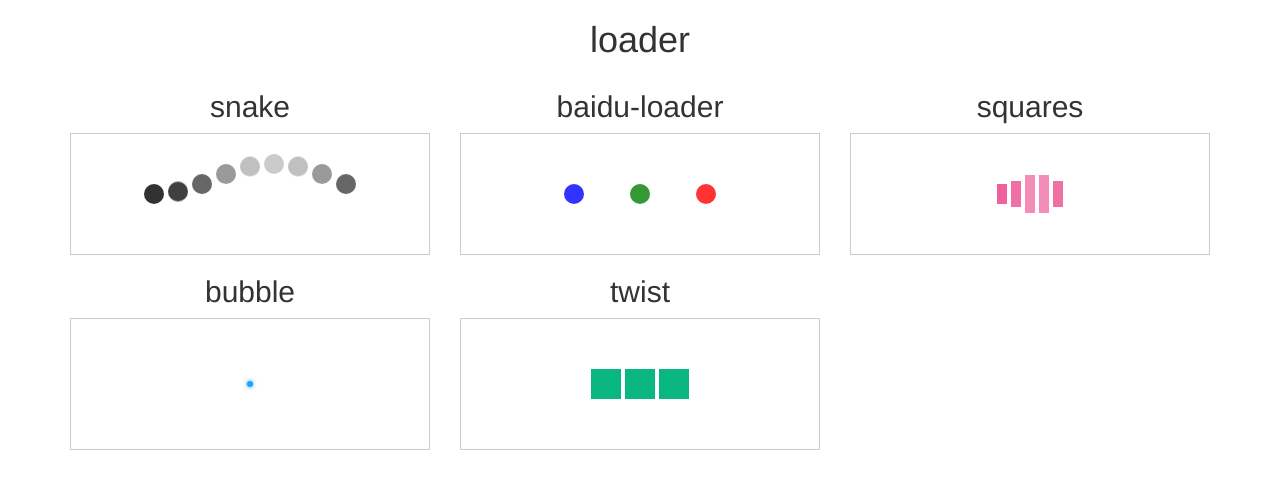
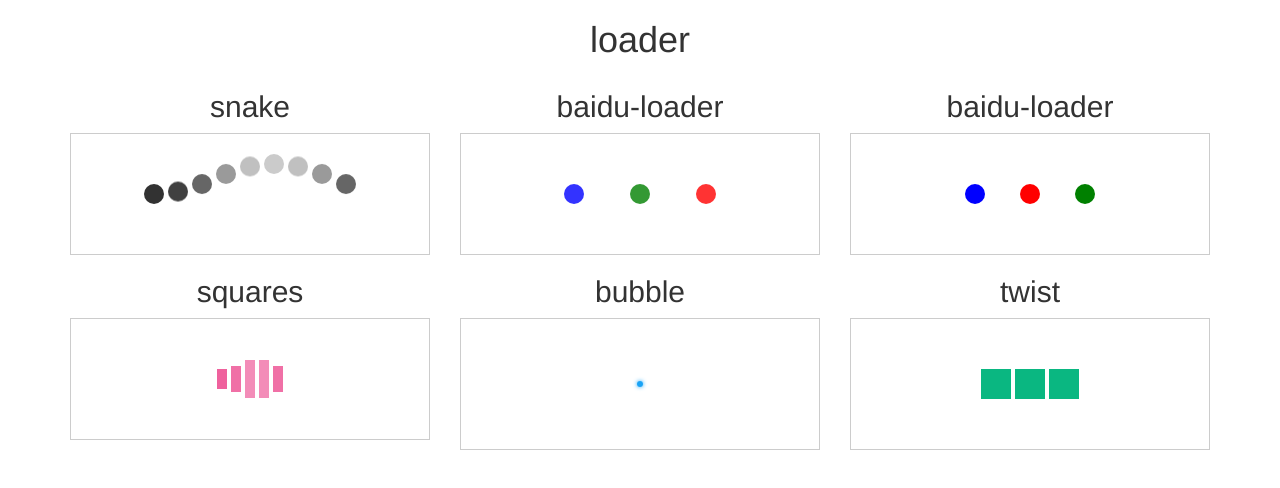
Before and after one commit to ilovezy/loader, a website: page index.html in a window 1280 px wide. Drawn offline with nearby package versions, Linux system fonts and the light colour scheme.

Commit message:
using css3 before after on baidu-loader-2

```diff
--- /dev/null
+++ b/css/baidu-loader-2.css
@@ -0,0 +1,45 @@
+/*
+* @Author: fhc
+* @Date:   2015-11-20 13:10:01
+* @Last Modified by:   fhc
+* @Last Modified time: 2015-11-20 13:10:07
+*/
+
+.baidu-loader-2 {
+    border: 1px solid #ccc;
+    overflow: hidden;
+    text-align: center;
+}
+
+.baidu-loader-2 span {
+    width: 20px;
+    height: 20px;
+    border-radius: 50%;
+    margin: 50px auto;
+    background: red;
+    vertical-align: middle;
+    display: inline-block;
+    position: relative;
+}
+
+.baidu-loader-2 span:before,
+.baidu-loader-2 span:after {
+    content: "";
+    width: 20px;
+    height: 20px;
+    border-radius: 50%;
+    display: inline-block;
+}
+
+.baidu-loader-2 span:before {
+    margin-left: -70px;
+    background: green;
+    animation: swing-1 2s ease-in-out infinite;
+}
+
+.baidu-loader-2 span:after {
+    position: absolute;
+    margin-left: 50px;
+    background: blue;
+    animation: swing-2 2s ease-in-out infinite;
+}
--- a/index.html
+++ b/index.html
@@ -12,6 +12,7 @@
     <link rel="stylesheet" type="text/css" href="css/squares.css">
     <link rel="stylesheet" type="text/css" href="css/bubble.css">
     <link rel="stylesheet" type="text/css" href="css/twist.css">
+    <link rel="stylesheet" type="text/css" href="css/baidu-loader-2.css">
 </head>
 
 <body class="container">
@@ -38,6 +39,15 @@
             <div class="baidu-loader">
                 <span></span>
                 <span></span>
+                <span></span>
+            </div>
+        </div>
+
+
+        <div class="col-sm-4">
+
+            <h2 class="text-center">baidu-loader</h2>
+            <div class="baidu-loader-2">
                 <span></span>
             </div>
         </div>
```
Also changed, not shown: input-fantastic.html (added, +40 -0 lines).
